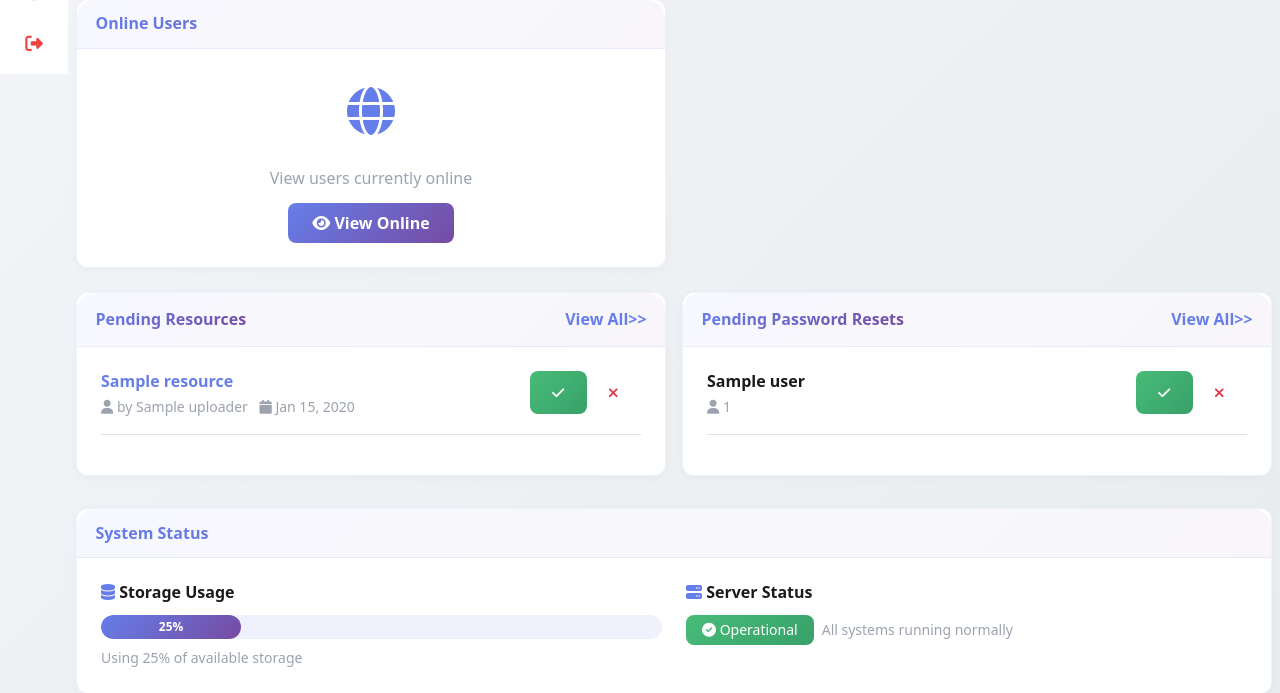
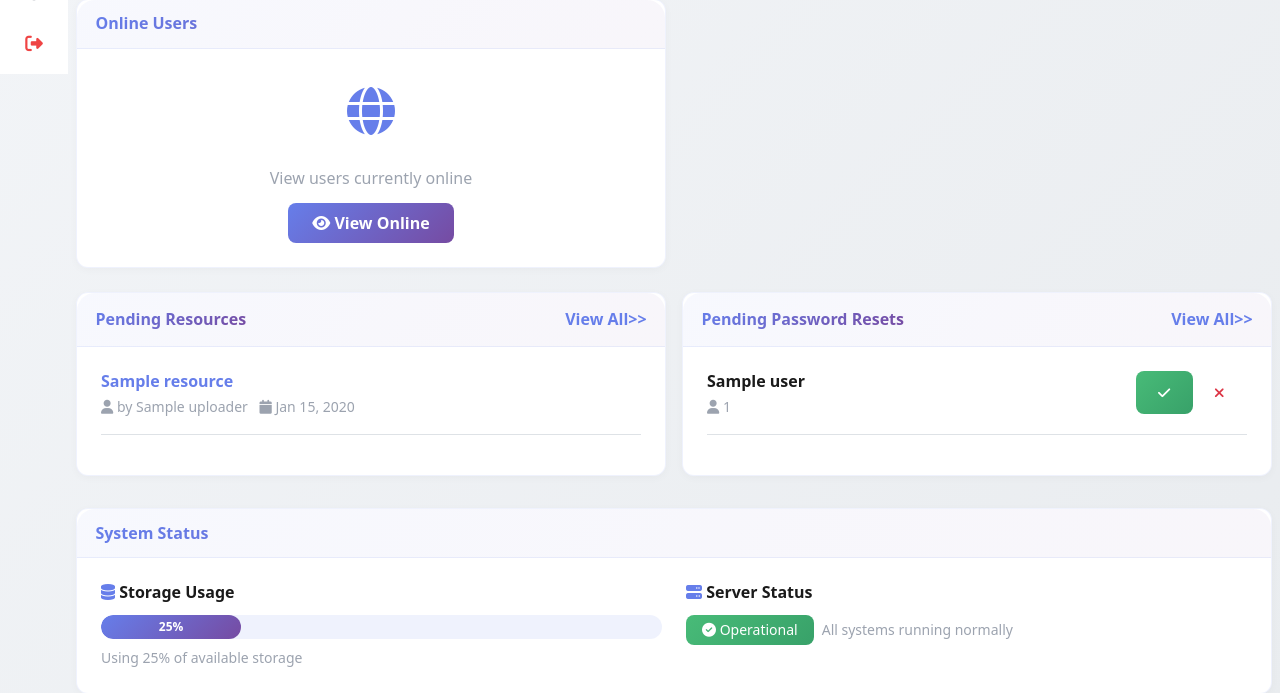
Before and after one commit to cdanpc/CSIT327-G5-PaperTrail, a Django app: template templates/accounts/admin_dashboard.html in a window 1280 px wide. Shown: the part 726-1419 px from the top of the page. Run offline with Django 5.2, Linux system fonts and the light colour scheme; tables that the repository leaves empty hold one stand-in row (values such as "Sample post"); the template is opened without the code that fills it: values that come from a table or form of the project are taken from there, most other values are stand-ins (such as "Sample title", 1, 10 or a date in 2020); some libraries are stand-ins or nearby versions.

Commit message:
fixxed the admin

```diff
--- a/templates/accounts/admin_dashboard.html
+++ b/templates/accounts/admin_dashboard.html
@@ -173,14 +173,6 @@
                                 <span class="ms-2"><i class="fas fa-calendar"></i> {{ resource.created_at|date:"M d, Y" }}</span>
                             </small>
                         </div>
-                        <div class="btn-group ms-2">
-                            <a href="{% url 'resources:approve_resource' resource.pk %}?next={{ request.path }}" class="btn btn-sm" style="background: linear-gradient(135deg, #48bb78 0%, #38a169 100%); color: white; border: none;" title="Approve">
-                                <i class="fas fa-check"></i>
-                            </a>
-                            <a href="{% url 'resources:reject_resource' resource.pk %}?next={{ request.path }}" class="btn btn-sm btn-outline-danger" title="Reject">
-                                <i class="fas fa-times"></i>
-                            </a>
-                        </div>
                     </div>
                     {% endfor %}
                 {% else %}
```
